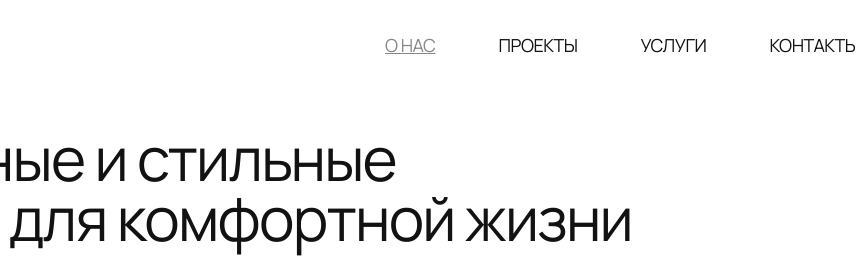
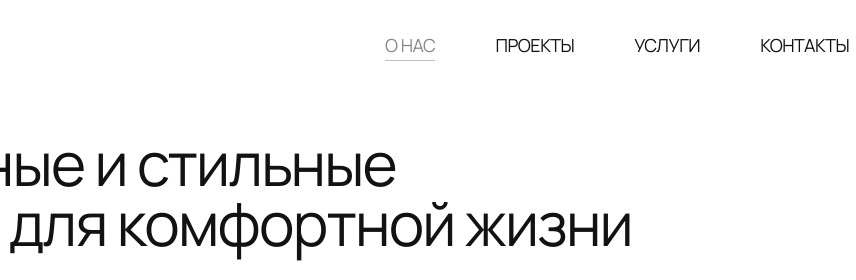
Before and after one commit to juliasviridonova/MODULE-1, a plain HTML site: page index.html in a window 1280 px wide. Shown: the top 280 px of the page, 424-1280 px from the left. Drawn offline with Linux system fonts and the light colour scheme.

Commit message:
Add files via upload

```diff
--- a/index.html
+++ b/index.html
@@ -16,12 +16,14 @@
     <div class="nav-section">
       <img class="logo" src="resources/Метрика.png" alt="Метрика">
       <div class="nav">
-        <a href="#aboutus" class="nav_link">О НАС</a>
+        <a href="#aboutus" class="nav_link_about">О НАС</a>
+
         <a href="#projects" class="nav_link">ПРОЕКТЫ</a>
         <a href="#services" class="nav_link">УСЛУГИ</a>
         <a href="#contacts" class="nav_link">КОНТАКТЫ</a>
       </div>
     </div>
+
     <div id="aboutus">
       <h1>
       Современные и стильные интерьеры для комфортной жизни
--- a/styles/styles.css
+++ b/styles/styles.css
@@ -38,10 +38,10 @@ body {
 }
 
 .nav {
-
+    display: flex;
     font-size: 18px;
     line-height: 25px;
-    white-space: nowrap;
+
 }
 
 .nav_link {
@@ -52,9 +52,12 @@ body {
 
 }
 
-.nav_link:first-child {
+.nav_link_about {
+    margin-right: 60px;
     opacity: 50%;
-    text-decoration: underline;
+    margin-bottom: 2px;
+    color: #121212;
+    text-decoration: none;
 }
 
 
@@ -62,6 +65,14 @@ body {
     margin-right: 0;
 }
 
+.nav_link_about::after {
+    content: '';
+    display: block;
+    margin-top: 2px;
+    background-image: url('../resources/Line\ 1.png');
+    height: 1px;
+    color: #121212;
+}
 
 
 .interior {
```
Also changed, not shown: resources/Line 1.png (added).
